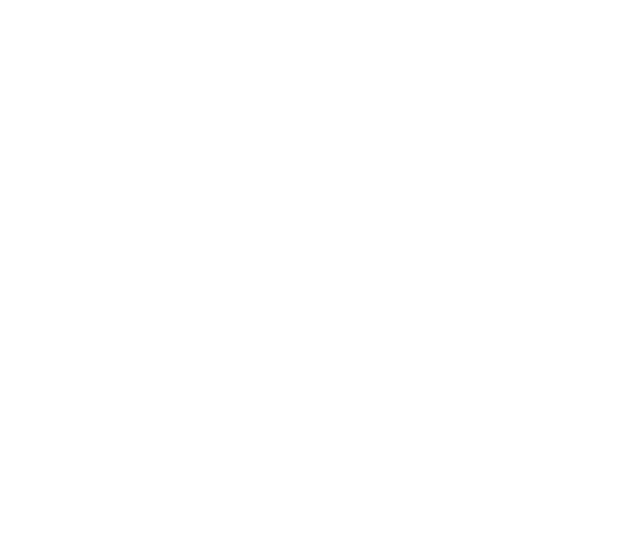
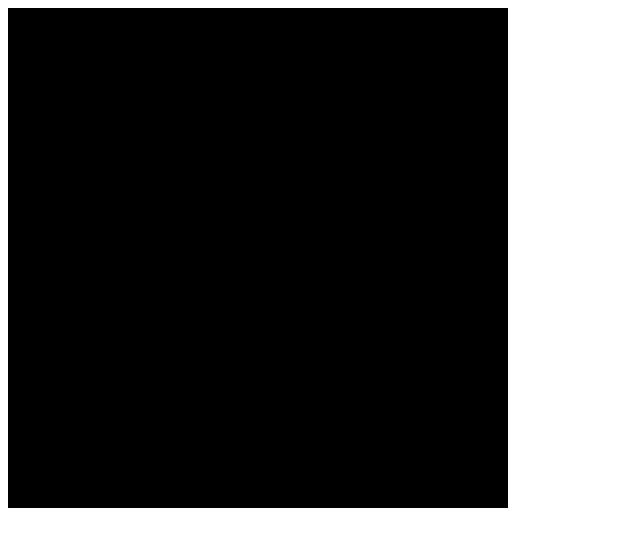
Before and after one commit to BrittniLudington/cursor-tail, a plain HTML site: page index.html in a window 1280 px wide. Shown: the whole page, without its empty margins (0-640 px from the left). Drawn offline with Linux system fonts and the light colour scheme.

Commit message:
prepared canvas

```diff
--- a/index.html
+++ b/index.html
@@ -6,6 +6,6 @@
         <script type="module" src="./tail.js"></script>
     </head>
     <body>
-        <canvas id="canvas"></canvas>
+        <canvas id="canvas" width="500px" height="500px"></canvas>
     </body>
 </html>
--- a/tail.js
+++ b/tail.js
@@ -1,16 +1,30 @@
 
 let canvas;
 let context;
+let width = 500;
+let height = 500;
 function setUp()
 {
     canvas = document.getElementById("canvas");
     context = canvas.getContext("2d");
+    canvas.onmousemove = function(event){getPosition(event);}
     requestAnimationFrame(draw);
 }
 
 function draw()
 {
+    context.clearRect(0,0,width,height);
+    context.fillStyle="#000000";
+    context.fillRect(0,0,width,height);
+    requestAnimationFrame(draw);
+}
 
+function getPosition(e)
+{
+    e.preventDefault();
+    let x = e.clientX;
+    let y = e.clientY;
+    console.log(x + ", " + y);
 }
 
 setUp();
```
Also changed, not shown: 1 other file.
